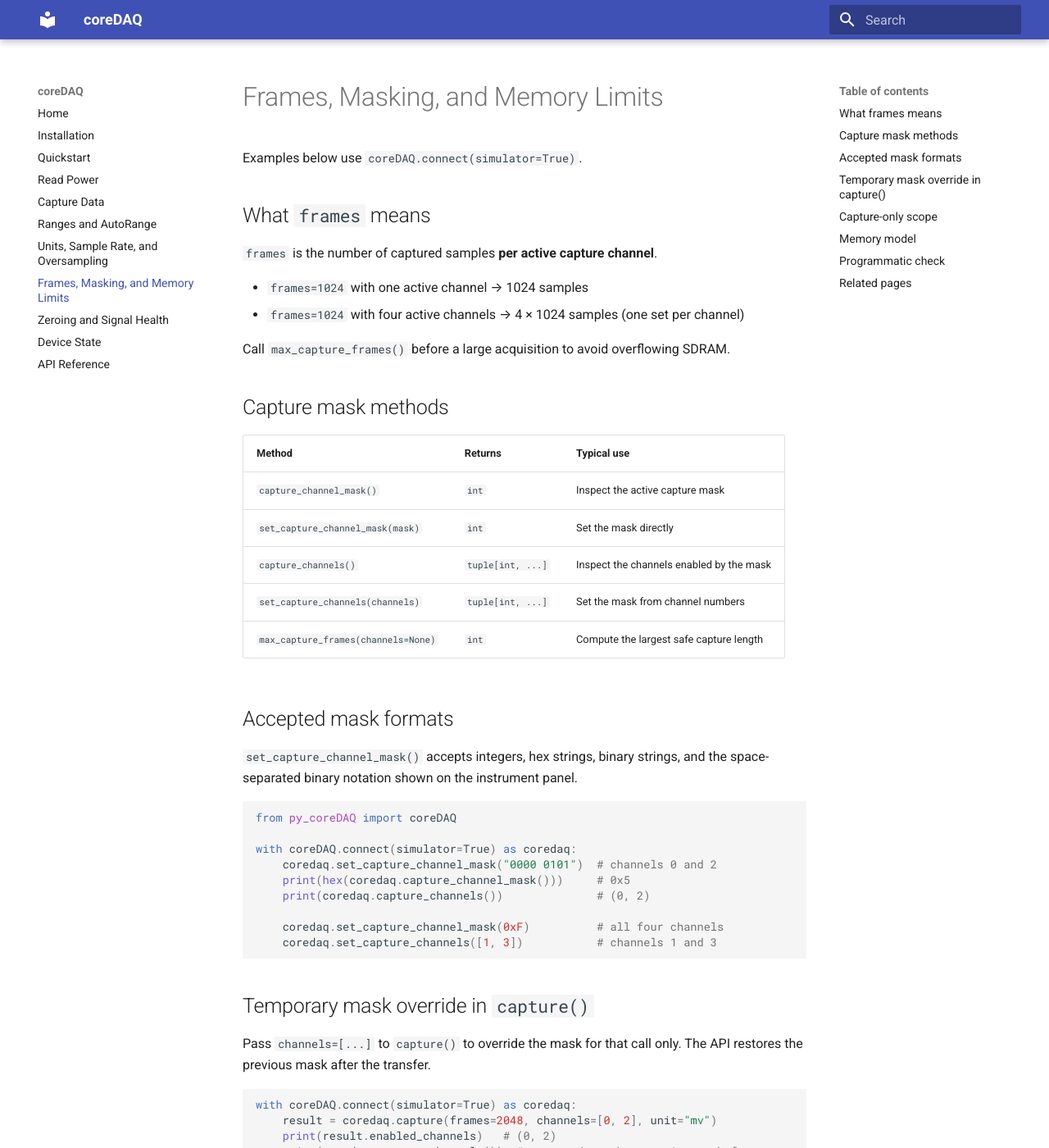
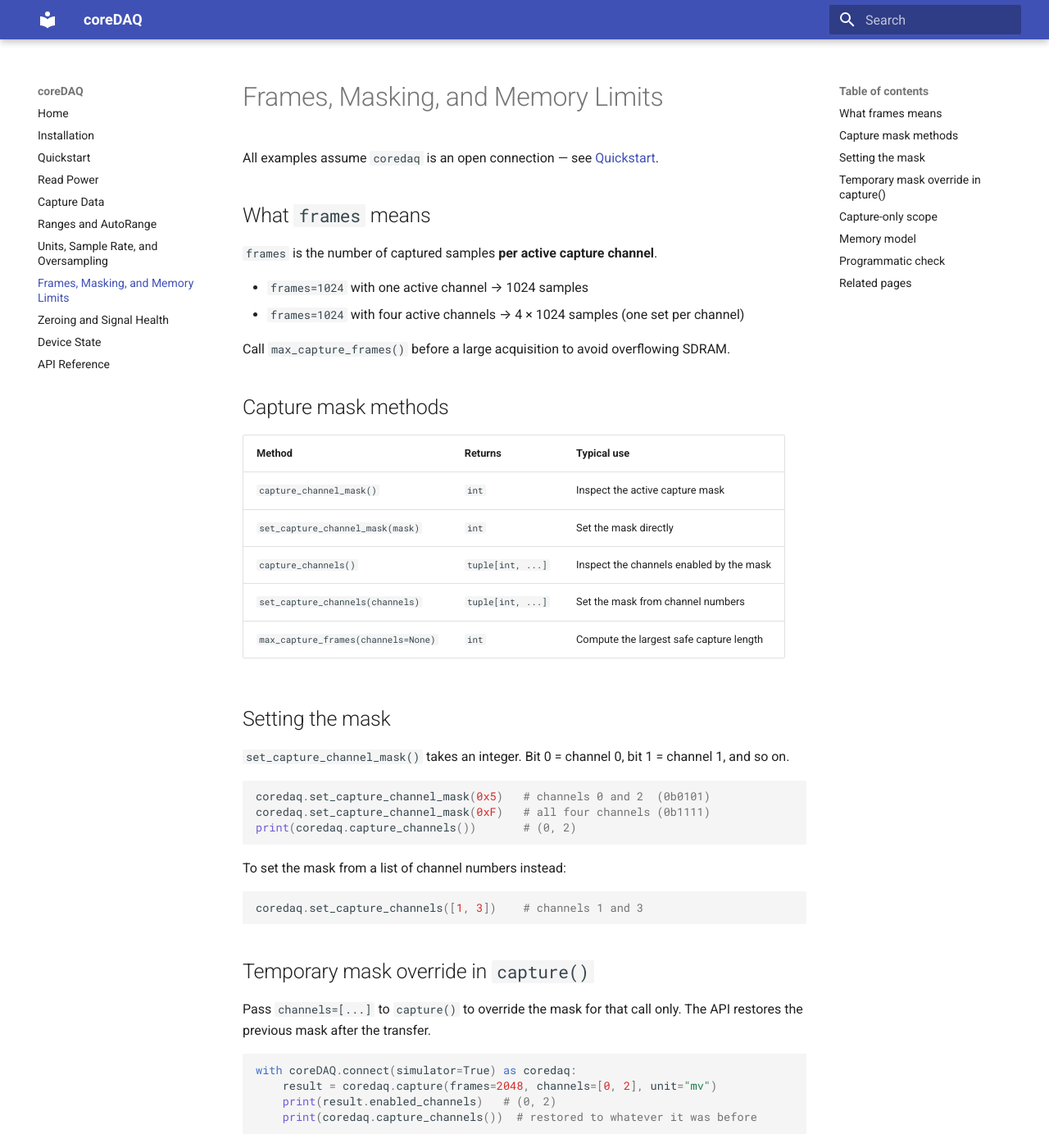
Before and after one commit to core-inst-git/py_coreDAQ, an MkDocs documentation site: the page built from docs/frames.md, in a window 1280 px wide and 1400 px high. Shown: the whole window at 82% size. Built offline with MkDocs 1.6.1 and Material for MkDocs 9.7.7, drawn with Linux system fonts in a browser that asks for light colours.

Commit message:
Remove binary string mask input; integer only
Co-Authored-By: Claude Sonnet 4.6 <noreply@anthropic.com>

````diff
--- a/docs/frames.md
+++ b/docs/frames.md
@@ -1,6 +1,6 @@
 # Frames, Masking, and Memory Limits
 
-Examples below use `coreDAQ.connect(simulator=True)`.
+All examples assume `coredaq` is an open connection — see [Quickstart](quickstart.md).
 
 ## What `frames` means
 
@@ -21,20 +21,20 @@ Call `max_capture_frames()` before a large acquisition to avoid overflowing SDRA
 | `set_capture_channels(channels)` | `tuple[int, ...]` | Set the mask from channel numbers |
 | `max_capture_frames(channels=None)` | `int` | Compute the largest safe capture length |
 
-## Accepted mask formats
+## Setting the mask
 
-`set_capture_channel_mask()` accepts integers, hex strings, binary strings, and the space-separated binary notation shown on the instrument panel.
+`set_capture_channel_mask()` takes an integer. Bit 0 = channel 0, bit 1 = channel 1, and so on.
 
 ```python
-from py_coreDAQ import coreDAQ
+coredaq.set_capture_channel_mask(0x5)   # channels 0 and 2  (0b0101)
+coredaq.set_capture_channel_mask(0xF)   # all four channels (0b1111)
+print(coredaq.capture_channels())       # (0, 2)
+```
 
-with coreDAQ.connect(simulator=True) as coredaq:
-    coredaq.set_capture_channel_mask("0000 0101")  # channels 0 and 2
-    print(hex(coredaq.capture_channel_mask()))     # 0x5
-    print(coredaq.capture_channels())              # (0, 2)
+To set the mask from a list of channel numbers instead:
 
-    coredaq.set_capture_channel_mask(0xF)          # all four channels
-    coredaq.set_capture_channels([1, 3])           # channels 1 and 3
+```python
+coredaq.set_capture_channels([1, 3])    # channels 1 and 3
 ```
 
 ## Temporary mask override in `capture()`
````
Also changed, not shown: 2 other files.
